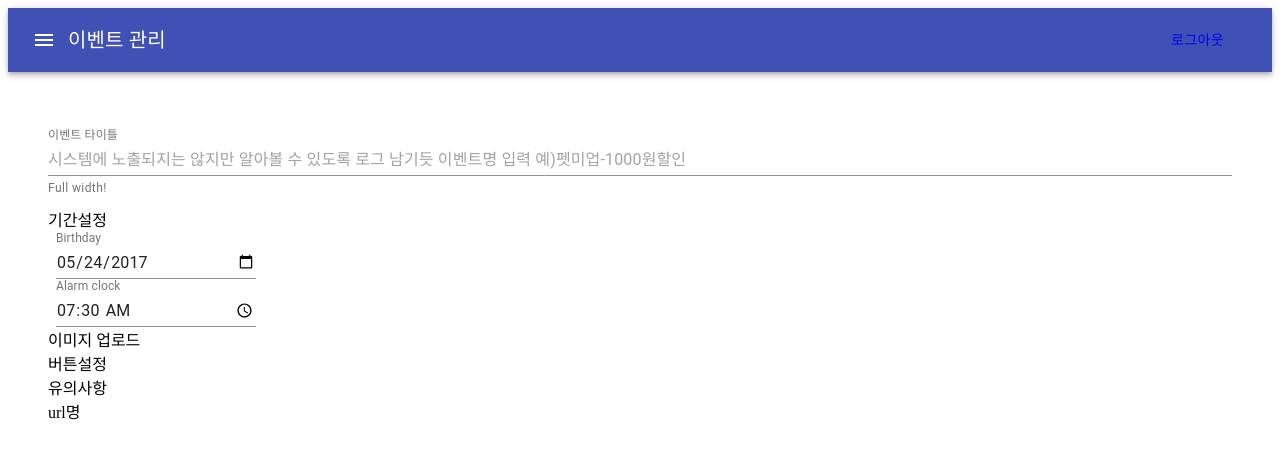
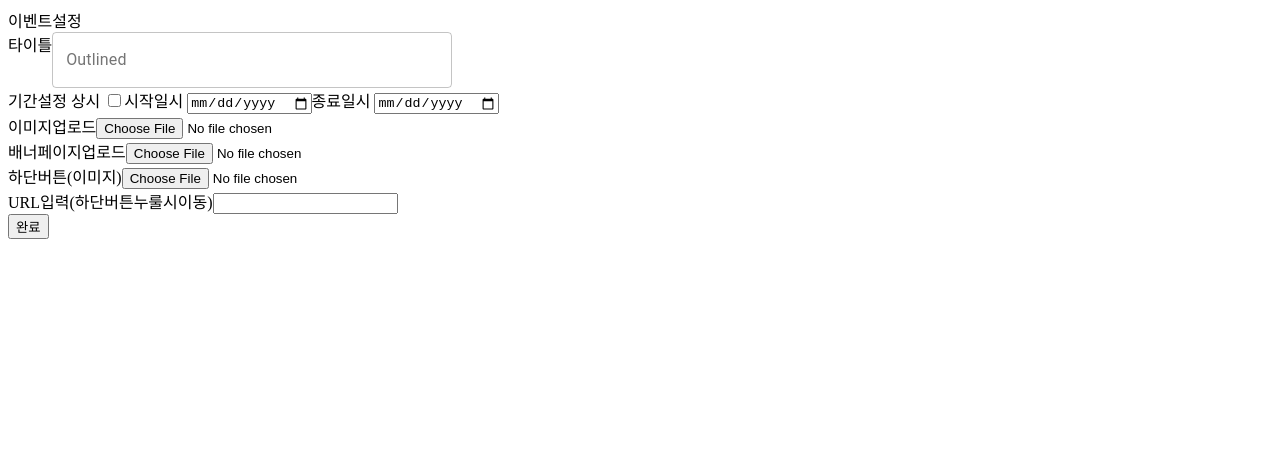
Before and after one commit to zlhunzzing/DogManager-Client, a React (Create React App) app: page /admin/event-edit in a window 1280 px wide. Shown: the top 458 px of the page. Built offline with nearby package versions, Linux system fonts and the light colour scheme.

Commit message:
이벤트 등록수정 페이지작성중

```diff
--- a/package.json
+++ b/package.json
@@ -48,7 +48,6 @@
   "devDependencies": {
     "@typescript-eslint/eslint-plugin": "^2.23.0",
     "@typescript-eslint/parser": "^2.23.0",
-    "eslint": "^6.8.0",
     "eslint-config-prettier": "^6.10.0",
     "eslint-plugin-prettier": "^3.1.2",
     "eslint-plugin-react": "^7.19.0",
--- a/src/App.tsx
+++ b/src/App.tsx
@@ -24,7 +24,7 @@ function App() {
         <Route path="/admin/support" component={AdminSupport} />
         <Route path="/admin/coupon" component={AdminCoupon} />
         <Route path="/admin/event-list" component={AdminEventList} />
-        <Route path="/admin/event-edit" component={SecondEventEdit} />
+        <Route path="/admin/event-edit" component={EventEdit} />
         <Redirect path="*" to="/" />
       </Switch>
     </BrowserRouter>
--- /dev/null
+++ b/src/containers/EventEditContainer.tsx
@@ -0,0 +1,104 @@
+import React from 'react';
+import { connect } from 'react-redux';
+import { StoreState } from '../modules';
+import { actionCreators as eventEditActions } from '../modules/eventEdit';
+import { bindActionCreators } from 'redux';
+import TextField from '@material-ui/core/TextField';
+
+interface EventEditContainerProps {
+  eventTitle: string;
+  startDate: string;
+  endDate: string;
+  pageImageFile: File | null;
+  pageImageFileName: string;
+  bannerImageFile: File | null;
+  bannerImageFileName: string;
+  buttonImageFile: File | null;
+  buttonImageFileName: string;
+  detailPageUrl: string;
+  EventEditActions: typeof eventEditActions;
+}
+const EventEditContainer: React.FunctionComponent<EventEditContainerProps> = ({
+  EventEditActions,
+}: EventEditContainerProps) => {
+  function dateChangeHandler(event: React.FormEvent<HTMLInputElement>): void {
+    console.log(event.currentTarget.value);
+  }
+  function fileChangeHandler(event: React.FormEvent<HTMLInputElement>): void {
+    console.log('target: ', event.currentTarget.files);
+
+    const file = event.currentTarget.files;
+    if (file) {
+      console.log('file[0]:', file[0]);
+      EventEditActions.changePageImage(file[0]);
+    }
+  }
+  // 시작 202003131300 종료
+  return (
+    <div>
+      이벤트설정
+      <form>
+        <div>
+          타이틀
+          <TextField
+            style={{ width: 400 }}
+            id="outlined-basic"
+            label="Outlined"
+            variant="outlined"
+            onChange={(event): void => {
+              const { value } = event.target;
+              EventEditActions.changeEventTitle(value);
+            }}
+          ></TextField>
+          {/* <input type="text" id="eventTitle" onChange={}></input> */}
+        </div>
+        <div>
+          기간설정 상시 <input type="checkbox" value="상시" />
+          시작일시 <input type="date" id="startDate" onChange={dateChangeHandler}></input>
+          종료일시 <input type="date" id="endDate" onChange={dateChangeHandler}></input>
+        </div>
+        <div>
+          이미지업로드
+          <input type="file" id="pageImgFile" onChange={fileChangeHandler}></input>
+        </div>
+        <div>
+          배너페이지업로드
+          <input type="file" id="bannerImgFile"></input>
+        </div>
+        <div>
+          하단버튼(이미지)
+          <input type="file" id="buttonImgFile"></input>
+        </div>
+        <div>
+          URL입력(하단버튼누룰시이동)
+          <input
+            id="detailPageUrl"
+            onChange={(event): void => {
+              const { value } = event.target;
+              EventEditActions.changeEventTitle(value);
+            }}
+          ></input>
+        </div>
+        <button type="submit">완료</button>
+      </form>
+    </div>
+  );
+};
+
+export default connect(
+  ({ eventEdit }: StoreState) => ({
+    eventTitle: eventEdit.eventTitle,
+    startDate: eventEdit.startDate,
+    endDate: eventEdit.endDate,
+    pageImageFile: eventEdit.pageImageFile,
+    pageImageFileName: eventEdit.pageImageFileName,
+    bannerImageFile: eventEdit.bannerImageFile,
+    bannerImageFileName: eventEdit.bannerImageFileName,
+    buttonImageFile: eventEdit.buttonImageFile,
+    buttonImageFileName: eventEdit.buttonImageFileName,
+    detailPageUrl: eventEdit.detailPageUrl,
+  }),
+  dispatch => ({
+    EventEditActions: bindActionCreators(eventEditActions, dispatch),
+  }),
+)(EventEditContainer);
--- /dev/null
+++ b/src/modules/eventEdit.ts
@@ -0,0 +1,140 @@
+export interface EventEditState {
+  eventTitle: string;
+  startDate: string;
+  endDate: string;
+  pageImageFile: File | null;
+  pageImageFileName: string;
+  bannerImageFile: File | null;
+  bannerImageFileName: string;
+  buttonImageFile: File | null;
+  buttonImageFileName: string;
+  detailPageUrl: string;
+}
+
+export const CHANGE_EVENT_TITLE = 'eventEdit/CHANGE_EVENT_TITLE';
+export const CHANGE_START_DATE = 'eventEdit/CHANGE_START_DATE';
+export const CHANGE_END_DATE = 'eventEdit/CHANGE_END_DATE';
+export const CHANGE_PAGE_IMAGE = 'eventEdit/CHANGE_PAGE_IMAGE';
+export const CHANGE_BANNER_IMAGE = 'eventEdit/CHANGE_BANNER_IMAGE';
+export const CHANGE_BUTTON_IMAGE = 'eventEdit/CHANGE_BUTTON_IMAGE';
+export const CHANGE_PAGE_URL = 'eventEdit/CHANGE_PAGE_URL';
+
+interface ChangeEventTitleAction {
+  type: typeof CHANGE_EVENT_TITLE;
+  meta: { input: string };
+}
+
+interface ChangeStartDateAction {
+  type: typeof CHANGE_START_DATE;
+  meta: { input: string };
+}
+
+interface ChangeEndDateAction {
+  type: typeof CHANGE_END_DATE;
+  meta: { input: string };
+}
+
+interface ChangePageImageAction {
+  type: typeof CHANGE_PAGE_IMAGE;
+  meta: { input: File };
+}
+
+interface ChangePageUrlAction {
+  type: typeof CHANGE_PAGE_URL;
+  meta: { input: string };
+}
+
+export type EevntEditActionTypes =
+  | ChangeEventTitleAction
+  | ChangeStartDateAction
+  | ChangeEndDateAction
+  | ChangePageImageAction
+  | ChangePageUrlAction;
+
+function changeEventTitle(input: string): object {
+  return {
+    type: CHANGE_EVENT_TITLE,
+    meta: { input },
+  };
+}
+function changeStartData(input: string): object {
+  return {
+    type: CHANGE_START_DATE,
+    meta: { input },
+  };
+}
+function changeEndDate(input: string): object {
+  return {
+    type: CHANGE_END_DATE,
+    meta: { input },
+  };
+}
+function changePageImage(input: File): object {
+  return {
+    type: CHANGE_PAGE_IMAGE,
+    meta: { input },
+  };
+}
+function changePageUrl(input: string): object {
+  return {
+    type: CHANGE_PAGE_URL,
+    meta: { input },
+  };
+}
+
+export const actionCreators = {
+  changeEventTitle,
+  changeStartData,
+  changeEndDate,
+  changePageImage,
+  changePageUrl,
+};
+
+const initialState: EventEditState = {
+  eventTitle: '',
+  startDate: '',
+  endDate: '',
+  pageImageFile: null,
+  pageImageFileName: '',
+  bannerImageFile: null,
+  bannerImageFileName: '',
+  buttonImageFile: null,
+  buttonImageFileName: '',
+  detailPageUrl: '',
+};
+
+export function eventEditReducer(
+  state = initialState,
+  action: EevntEditActionTypes,
+): EventEditState {
+  switch (action.type) {
+    case CHANGE_EVENT_TITLE:
+      return {
+        ...state,
+        eventTitle: action.meta.input,
+      };
+    case CHANGE_START_DATE:
+      return {
+        ...state,
+        startDate: action.meta.input,
+      };
+    case CHANGE_END_DATE:
+      return {
+        ...state,
+        endDate: action.meta.input,
+      };
+    case CHANGE_PAGE_IMAGE:
+      return {
+        ...state,
+        pageImageFile: action.meta.input,
+        pageImageFileName: action.meta.input.name,
+      };
+    case CHANGE_PAGE_URL:
+      return {
+        ...state,
+        detailPageUrl: action.meta.input,
+      };
+    default:
+      return state;
+  }
+}
--- a/src/modules/index.ts
+++ b/src/modules/index.ts
@@ -3,6 +3,7 @@ import { AdminState, adminReducer as admin } from './admin';
 import { EventState, eventReducer as event } from './event';
 import { SigninState, signinReducer as signin } from './signin';
 import { SignupState, signupReducer as signup } from './signup';
+import { EventEditState, eventEditReducer as eventEdit } from './eventEdit';
 
 // 페이지가 아니라 뷰 별로 나눠야 할 것 같은데...
 
@@ -11,6 +12,7 @@ export interface StoreState {
   event: EventState;
   signin: SigninState;
   signup: SignupState;
+  eventEdit: EventEditState;
 }
 
 export default combineReducers<StoreState>({
@@ -18,4 +20,5 @@ export default combineReducers<StoreState>({
   event,
   signin,
   signup,
+  eventEdit,
 });
--- a/src/pages/EventEdit.tsx
+++ b/src/pages/EventEdit.tsx
@@ -1,7 +1,12 @@
 import React from 'react';
+import EventEditContainer from '../containers/EventEditContainer';
 
 function EventEdit() {
-  return <div>여기가 이벤트 수정/생성</div>;
+  return (
+    <div>
+      <EventEditContainer></EventEditContainer>
+    </div>
+  );
 }
 
 export default EventEdit;
```
Also changed, not shown: 2 other files (tests, documents, lock files or other folders).
